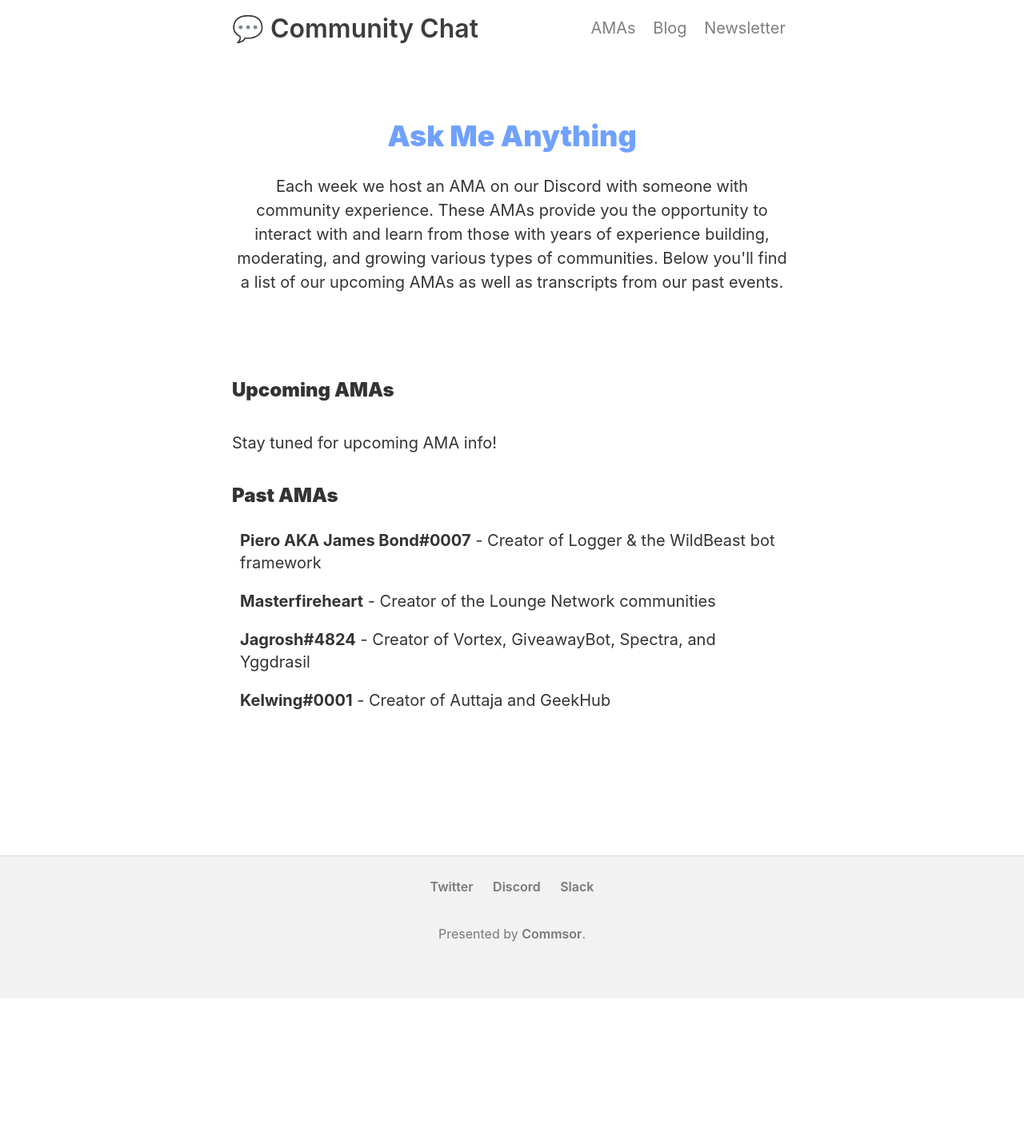
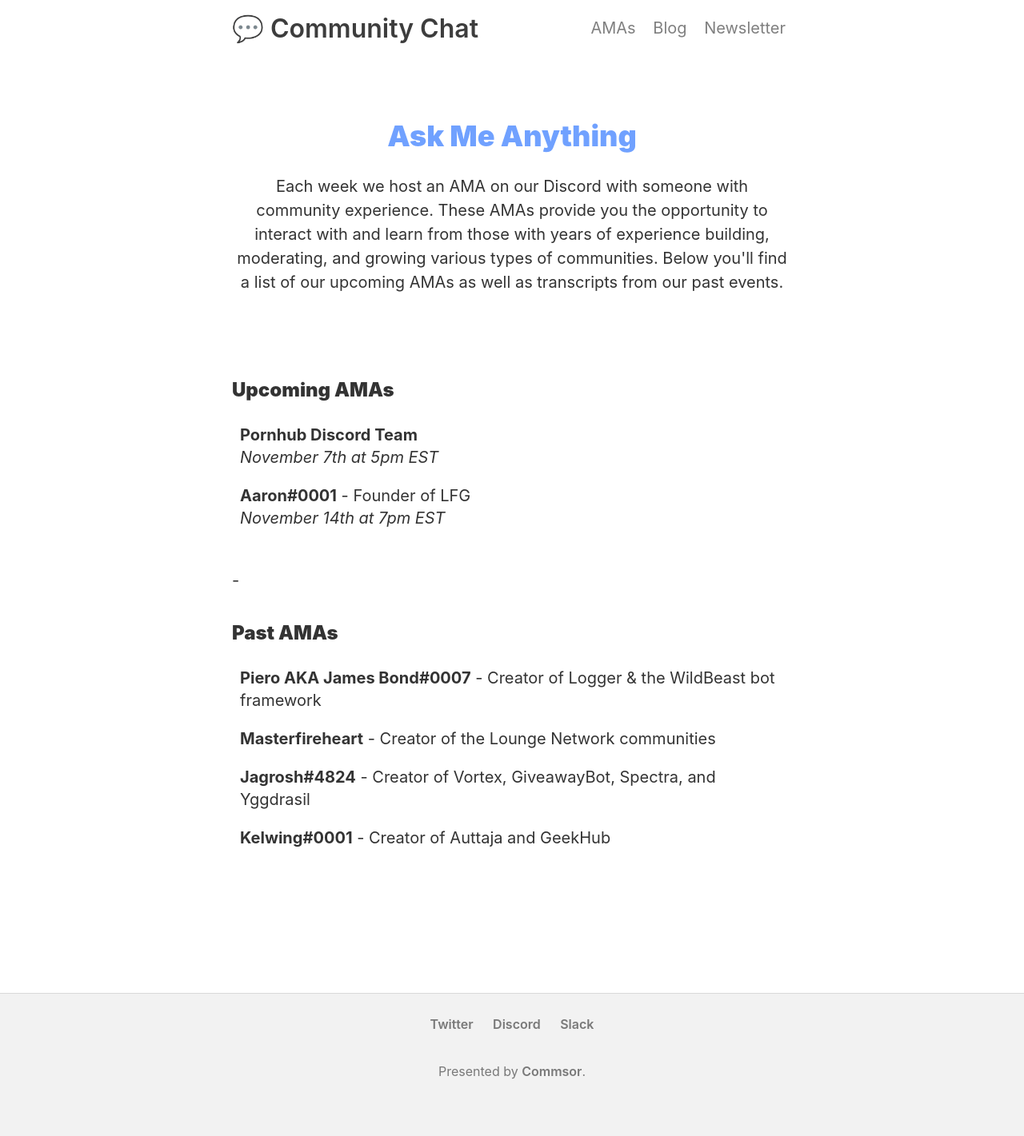
Before and after one commit to stijnvc/holo-alfa, a Jekyll site: the page built from ama.md, in a window 1280 px wide. Shown: the whole page at 80% size. Built offline with Jekyll 4.4.1, drawn with Linux system fonts in a browser that asks for light colours; nearby versions of some CDN libraries; comment, search, counter and statistics services are not loaded; before the commit the page ends 1249 px from its top, so only the background shows below that.

Commit message:
Add upcoming AMAs

```diff
--- a/ama.md
+++ b/ama.md
@@ -9,16 +9,14 @@
 </div>
 <br>
 <h6>Upcoming AMAs</h6>
-<p>Stay tuned for upcoming AMA info!</p>
-<!--
 <div class="upcoming-ama">
-  <p><strong>AMA Host Name</strong> - Founder of Community</p>
-  <p><i>November 15th at 7pm EST</i></p>
+  <p><strong>Pornhub Discord Team</strong></p>
+  <p><i>November 7th at 5pm EST</i></p>
 </div>
 <div class="upcoming-ama">
-  <p><strong>AMA Host Name</strong> - Bot developer of Dyno</p>
-  <p><i>November 15th at 7pm EST</i></p>
-</div>-->
+  <p><strong>Aaron#0001</strong> - Founder of LFG</p>
+  <p><i>November 14th at 7pm EST</i></p>
+</div>-
 <p></p>
 <h6>Past AMAs</h6>
 <div class="post-list" itemscope="" itemtype="http://schema.org/Blog">
```
